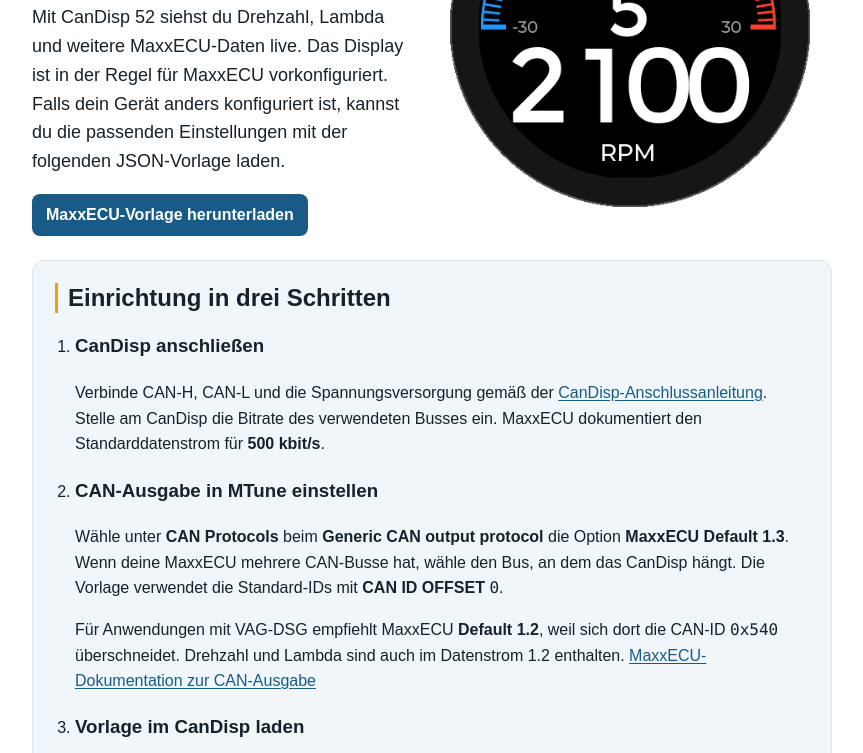
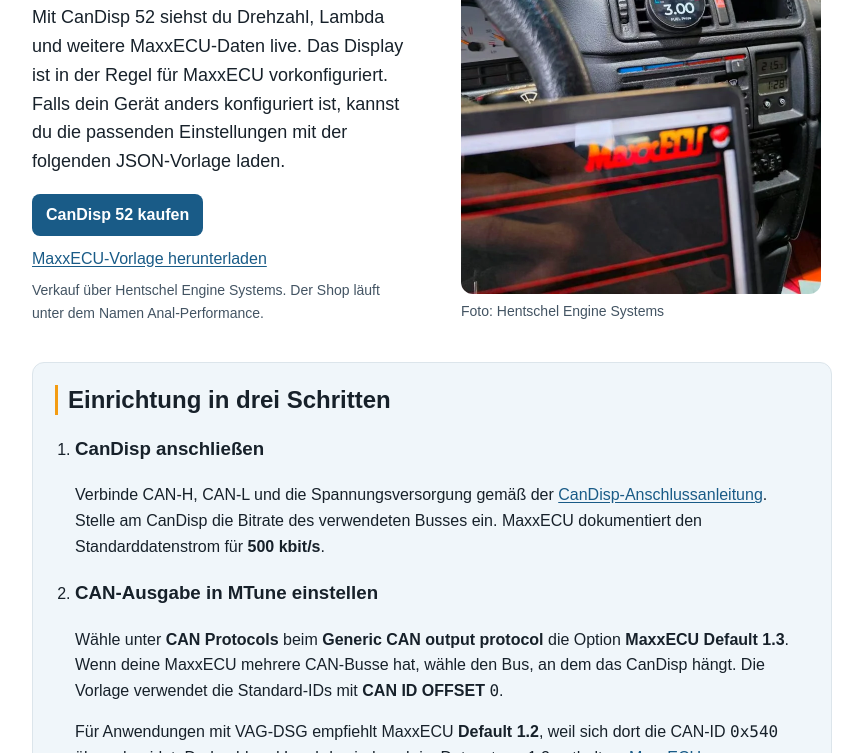
Before and after one commit to EFI-Tom/candisp-website, a plain HTML site: page maxxecu.html in a window 1280 px wide. Shown: the part 347-1100 px from the top of the page, without its empty margins (208-1071 px from the left). Drawn offline with Linux system fonts and the light colour scheme.

Commit message:
MaxxECU-Einbaufoto mit Bildnachweis und direkten Shoplinks ergänzen

```diff
--- a/css/styles.css
+++ b/css/styles.css
@@ -198,6 +198,30 @@ h2 {
 
 .hero h1 {
     font-size: clamp(2.25rem, 6vw, 3.4rem);
+}
+
+.hero-photo {
+    margin: 0;
+    max-width: 360px;
+    justify-self: center;
+}
+
+.hero-photo .hero-image {
+    border-radius: var(--radius);
+}
+
+.hero-photo figcaption,
+.purchase-note {
+    color: var(--muted);
+    font-size: 0.875rem;
+}
+
+.hero-photo figcaption {
+    margin-top: 6px;
+}
+
+.purchase-note {
+    margin-top: 8px;
 }
 
 .hero-image {
--- a/maxxecu.html
+++ b/maxxecu.html
@@ -23,11 +23,16 @@
             <h1>CAN-Bus-Display für MaxxECU</h1>
             <p class="page-lead">Mit CanDisp 52 siehst du Drehzahl, Lambda und weitere MaxxECU-Daten live. Das Display ist in der Regel für MaxxECU vorkonfiguriert. Falls dein Gerät anders konfiguriert ist, kannst du die passenden Einstellungen mit der folgenden JSON-Vorlage laden.</p>
             <p class="page-actions">
-                <a class="button-primary" href="downloads/settings_MaxxECU.json" download>MaxxECU-Vorlage herunterladen</a>
+                <a class="button-primary" href="https://anal-performance.com/products/candisp-52">CanDisp 52 kaufen</a>
+                <a href="downloads/settings_MaxxECU.json" download>MaxxECU-Vorlage herunterladen</a>
             </p>
+            <p class="purchase-note">Verkauf über Hentschel Engine Systems. Der Shop läuft unter dem Namen Anal-Performance.</p>
         </div>
-        <img class="device-image" src="images/gallery/CanDisp_Gauge1.png" width="430" height="430"
-             alt="CanDisp-Ansicht mit Lambdakorrektur und Motordrehzahl">
+        <figure class="hero-photo">
+            <img class="hero-image" src="images/maxxecu/candisp-52-maxxecu-mtune-cockpit.webp" width="720" height="960"
+                 alt="CanDisp 52 mit Kraftstoffdruckanzeige im Lüftungsgitter, davor ein Laptop mit MaxxECU MTune">
+            <figcaption>Foto: Hentschel Engine Systems</figcaption>
+        </figure>
     </header>
 
     <section class="card" id="einrichtung" aria-labelledby="setup-title">
```
Also changed, not shown: en/index.html (+3 -1 lines), en/maxxecu.html (+8 -3 lines), index.html (+3 -1 lines), images/maxxecu/candisp-52-maxxecu-mtune-cockpit.webp (added).
